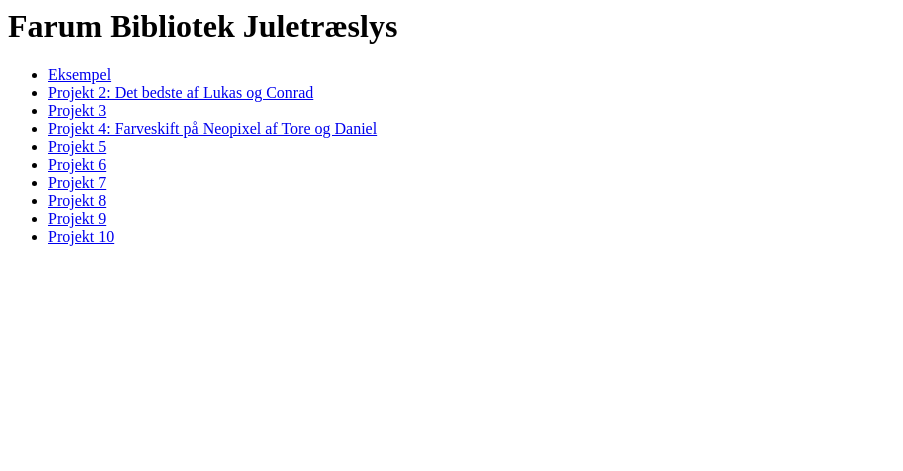
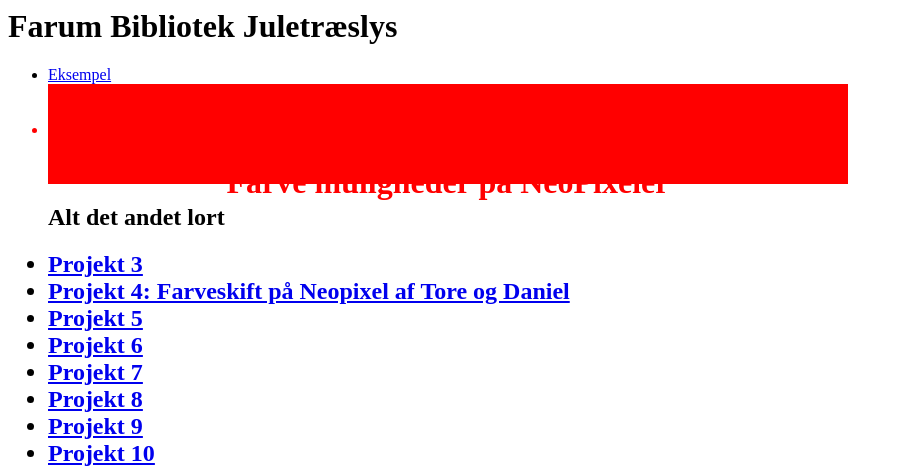
Before and after one commit to softace/xmasstree2019-main, a Flask app: page / in a window 1280 px wide. Shown: the top 471 px of the page, without its empty margins (0-903 px from the left). Run offline with Flask 2, Linux system fonts and the light colour scheme.

Commit message:
Project 2 #1

```diff
--- a/static/style.css
+++ b/static/style.css
@@ -1,2 +1,11 @@
 body {
 }
+
+.ConradXLukas {
+	text-align: center;
+	color: red;
+	background-color: red;
+	height: 100px;
+	width: 800px;
+	display: inline-block;
+}
--- a/templates/index.html
+++ b/templates/index.html
@@ -6,7 +6,11 @@
     <h1>Farum Bibliotek Juletræslys</h1>
     <ul>
       <li><a href="http://farumbibliotek.codingpirates-furesø.dk:2001/">Eksempel</a></li>
-      <li><a href="http://farumbibliotek.codingpirates-furesø.dk:2002/">Projekt 2: Det bedste af Lukas og Conrad</a></li>
+      <div class="ConradXLukas">
+        <li><h1 href="http://farumbibliotek.codingpirates-furesø.dk:2002/">Det bedste af dem ALLE ConradXLukas</h1>
+        <h1>Farve muligheder på NeoPixeler</h1></li>
+      </div>
+      <h2 id="">Alt det andet lort<h2>
       <li><a href="http://farumbibliotek.codingpirates-furesø.dk:2003/">Projekt 3</a></li>
       <li><a href="http://farumbibliotek.codingpirates-furesø.dk:2004/">Projekt 4: Farveskift på Neopixel af Tore og Daniel</a></li>
       <li><a href="http://farumbibliotek.codingpirates-furesø.dk:2005/">Projekt 5</a></li>
```
